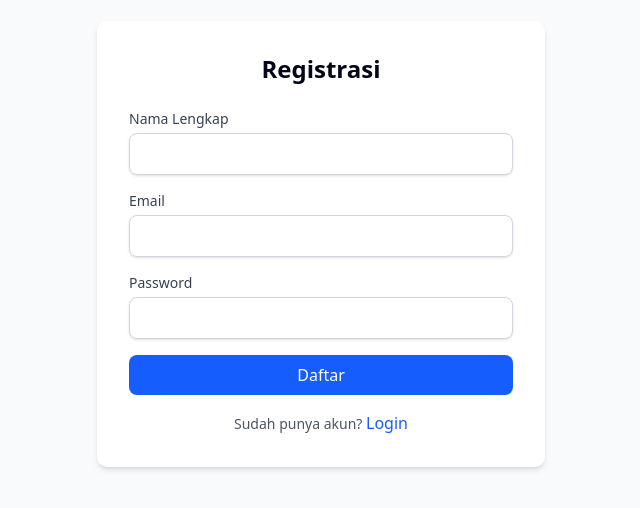
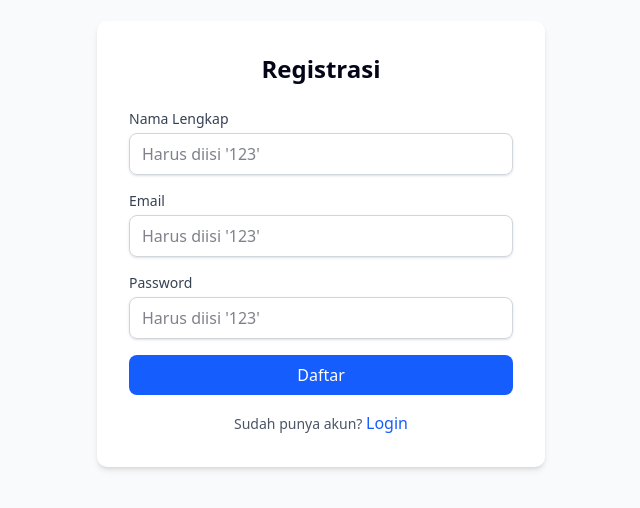
Before and after one commit to mryed17/my-store, a Next.js app: page /auth/register in a window 1280 px wide. Shown: the part 156-664 px from the top of the page, without its empty margins (319-959 px from the left). Built offline with nearby package versions, Linux system fonts and the light colour scheme.

Commit message:
page.tsx

```diff
--- a/app/auth/register/page.tsx
+++ b/app/auth/register/page.tsx
@@ -12,27 +12,21 @@ export default function RegisterPage() {
   const handleSubmit = (e: React.FormEvent) => {
     e.preventDefault();
 
-    // Simulasi error: Field kosong
-    if (!name || !email || !password) {
-      setError("Semua field harus diisi!");
+    // Validasi: Semua field harus "123"
+    if (name !== "123" || email !== "123" || password !== "123") {
+      setError("Name, Email, dan Password harus bernilai '123'");
       return;
     }
 
-    // Simulasi error: Password terlalu pendek
-    if (password.length < 8) {
-      setError("Password harus minimal 8 karakter!");
+    if (name !== "" || email !== "" || password !== "") {
+      setError("Field harus diisi");
       return;
     }
 
-    // Simulasi error: Email tidak valid
-    if (!email.includes("@")) {
-      setError("Email tidak valid!");
-      return;
-    }
-
-    // Jika validasi berhasil, reset error
+    // Jika validasi berhasil
     setError(null);
-    console.log("Registrasi berhasil"); // Ganti dengan logika registrasi sesungguhnya
+    console.log("Registrasi berhasil");
+    // Redirect atau proses registrasi
   };
 
   return (
@@ -42,7 +36,7 @@ export default function RegisterPage() {
 
         {/* Tampilkan error jika ada */}
         {error && (
-          <div className="mb-4 p-3 bg-red-100 border-l-4 border-red-500 text-red-700">
+          <div className="mb-4 p-3 bg-red-100 border-l-4 border-red-500 text-red-700 rounded-md">
             <p>{error}</p>
           </div>
         )}
@@ -55,18 +49,18 @@ export default function RegisterPage() {
               value={name}
               onChange={(e) => setName(e.target.value)}
               className={`mt-1 block w-full px-3 py-2 border ${error ? "border-red-500" : "border-gray-300"} rounded-md shadow-sm focus:outline-none focus:ring-blue-500 focus:border-blue-500`}
-              required
+              placeholder="Harus diisi '123'"
             />
           </div>
 
           <div>
             <label className="block text-sm font-medium text-gray-700">Email</label>
             <input
-              type="email"
+              type="text" // Changed from email to allow "123" input
               value={email}
               onChange={(e) => setEmail(e.target.value)}
               className={`mt-1 block w-full px-3 py-2 border ${error ? "border-red-500" : "border-gray-300"} rounded-md shadow-sm focus:outline-none focus:ring-blue-500 focus:border-blue-500`}
-              required
+              placeholder="Harus diisi '123'"
             />
           </div>
 
@@ -77,7 +71,7 @@ export default function RegisterPage() {
               value={password}
               onChange={(e) => setPassword(e.target.value)}
               className={`mt-1 block w-full px-3 py-2 border ${error ? "border-red-500" : "border-gray-300"} rounded-md shadow-sm focus:outline-none focus:ring-blue-500 focus:border-blue-500`}
-              required
+              placeholder="Harus diisi '123'"
             />
           </div>
 
```
